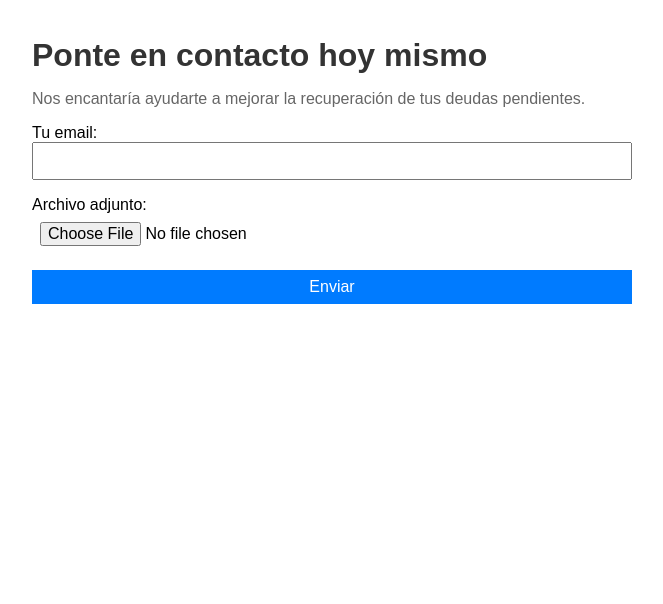
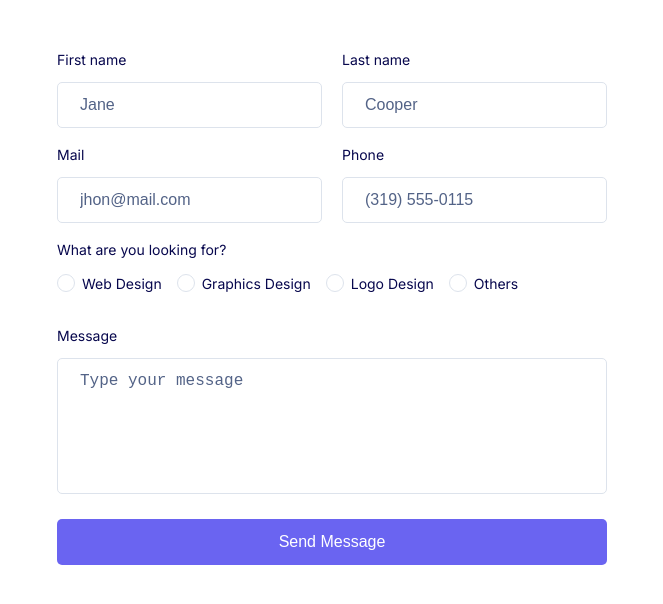
Before and after one commit to streaming10/cobrofacil, a Jekyll site: the page contacto.html, which Jekyll copies as it is, in a window 1280 px wide. Shown: the top 604 px of the page, without its empty margins (308-971 px from the left). Built offline with Jekyll 4.4.1, drawn with Linux system fonts in a browser that asks for light colours.

Commit message:
Update contacto.html

```diff
--- a/contacto.html
+++ b/contacto.html
@@ -1,74 +1,242 @@
-<!DOCTYPE html>
-<html lang="es">
-<head>
-    <meta charset="UTF-8">
-    <meta name="viewport" content="width=device-width, initial-scale=1.0">
-    <title>Contacto</title>
+<div class="formbold-main-wrapper">
+  <!-- Author: FormBold Team -->
+  <!-- Learn More: https://formbold.com -->
+  <div class="formbold-form-wrapper">
+    <form action="https://formbold.com/s/980Zb" method="POST">
+        <div class="formbold-input-flex">
+          <div>
+              <label for="firstname" class="formbold-form-label"> First name </label>
+              <input
+              type="text"
+              name="firstname"
+              id="firstname"
+              placeholder="Jane"
+              class="formbold-form-input"
+              />
+          </div>
+          <div>
+              <label for="lastname" class="formbold-form-label"> Last name </label>
+              <input
+              type="text"
+              name="lastname"
+              id="lastname"
+              placeholder="Cooper"
+              class="formbold-form-input"
+              />
+          </div>
+        </div>
+
+        <div class="formbold-input-flex">
+          <div>
+              <label for="email" class="formbold-form-label"> Mail </label>
+              <input
+              type="email"
+              name="email"
+              id="email"
+              placeholder="jhon@mail.com"
+              class="formbold-form-input"
+              />
+          </div>
+          <div>
+              <label for="phone" class="formbold-form-label"> Phone </label>
+              <input
+              type="text"
+              name="phone"
+              id="phone"
+              placeholder="(319) 555-0115"
+              class="formbold-form-input"
+              />
+          </div>
+        </div>
+
+        <div class="formbold-input-radio-wrapper">
+            <label for="jobtitle" class="formbold-form-label"> What are you looking for? </label>
+
+            <div class="formbold-radio-flex">
+              <div class="formbold-radio-group">
+                <label class="formbold-radio-label">
+                  <input class="formbold-input-radio" type="radio" name="jobtitle" id="jobtitle">
+                  Web Design
+                  <span class="formbold-radio-checkmark"></span>
+                </label>
+              </div>
+
+              <div class="formbold-radio-group">
+                <label class="formbold-radio-label">
+                  <input class="formbold-input-radio" type="radio" name="jobtitle" id="jobtitle">
+                  Graphics Design
+                  <span class="formbold-radio-checkmark"></span>
+                </label>
+              </div>
+
+              <div class="formbold-radio-group">
+                <label class="formbold-radio-label">
+                  <input class="formbold-input-radio" type="radio" name="jobtitle" id="jobtitle">
+                  Logo Design
+                  <span class="formbold-radio-checkmark"></span>
+                </label>
+              </div>
+
+              <div class="formbold-radio-group">
+                <label class="formbold-radio-label">
+                  <input class="formbold-input-radio" type="radio" name="jobtitle" id="jobtitle">
+                  Others
+                  <span class="formbold-radio-checkmark"></span>
+                </label>
+              </div>
+            </div>
+        </div>
+
+        <div>
+            <label for="message" class="formbold-form-label"> Message </label>
+            <textarea
+                rows="6"
+                name="message"
+                id="message"
+                placeholder="Type your message"
+                class="formbold-form-input"
+            ></textarea>
+        </div>
+
+        <button class="formbold-btn">
+            Send Message
+        </button>
+    </form>
+  </div>
+</div>
 <style>
+  @import url('https://fonts.googleapis.com/css2?family=Inter:wght@400;500;600;700&display=swap');
+  * {
+    margin: 0;
+    padding: 0;
+    box-sizing: border-box;
+  }
   body {
-            font-family: Arial, sans-serif;
-            max-width: 600px;
-            margin: 0 auto;
-            padding: 1rem;
+    font-family: "Inter", sans-serif;
+  }
+  .formbold-main-wrapper {
+    display: flex;
+    align-items: center;
+    justify-content: center;
+    padding: 48px;
   }
 
-        h1 {
-            font-size: 2rem;
-            color: #333;
-            margin-bottom: 1rem;
+  .formbold-form-wrapper {
+    margin: 0 auto;
+    max-width: 550px;
+    width: 100%;
+    background: white;
   }
 
-        p {
-            color: #666;
-            margin-bottom: 1rem;
+  .formbold-input-flex {
+    display: flex;
+    gap: 20px;
+    margin-bottom: 15px;
+  }
+  .formbold-input-flex > div {
+    width: 50%;
   }
 
-        form {
+  .formbold-input-radio-wrapper {
+    margin-bottom: 28px;
+  }
+  .formbold-radio-flex {
     display: flex;
-            flex-direction: column;
+    align-items: center;
+    gap: 15px;
+  }
+  .formbold-radio-label {
+    font-size: 14px;
+    line-height: 24px;
+    color: #07074D;
+    position: relative;
+    padding-left: 25px;
+    cursor: pointer;
+    -webkit-user-select: none;
+    -moz-user-select: none;
+    -ms-user-select: none;
+    user-select: none;
+  }
+  .formbold-input-radio {
+    position: absolute;
+    opacity: 0;
+    cursor: pointer;
+  }
+  .formbold-radio-checkmark {
+    position: absolute;
+    top: -1px;
+    left: 0;
+    height: 18px;
+    width: 18px;
+    background-color: #FFFFFF;
+    border: 1px solid #DDE3EC;
+    border-radius: 50%;
+  }
+  .formbold-radio-label .formbold-input-radio:checked ~ .formbold-radio-checkmark {
+    background-color: #6A64F1;
+  }
+  .formbold-radio-checkmark:after {
+    content: "";
+    position: absolute;
+    display: none;
   }
 
-        label {
-            display: flex;
-            flex-direction: column;
-            margin-bottom: 1rem;
+  .formbold-radio-label .formbold-input-radio:checked ~ .formbold-radio-checkmark:after {
+    display: block;
   }
 
-        input, button {
-            padding: 0.5rem;
-            font-size: 1rem;
+  .formbold-radio-label .formbold-radio-checkmark:after {
+    top: 50%;
+    left: 50%;
+    width: 10px;
+    height: 10px;
+    border-radius: 50%;
+    background: #FFFFFF;
+    transform: translate(-50%, -50%);
   }
 
-        button {
-            background-color: #007bff;
-            color: white;
-            border: none;
-            cursor: pointer;
+  .formbold-form-input {
+    width: 100%;
+    padding: 13px 22px;
+    border-radius: 5px;
+    border: 1px solid #DDE3EC;
+    background: #FFFFFF;
+    font-weight: 500;
+    font-size: 16px;
+    color: #07074D;
+    outline: none;
+    resize: none;
+  }
+  .formbold-form-input::placeholder {
+    color: #536387;
+  }
+  .formbold-form-input:focus {
+    border-color: #6a64f1;
+    box-shadow: 0px 3px 8px rgba(0, 0, 0, 0.05);
+  }
+  .formbold-form-label {
+    color: #07074D;
+    font-size: 14px;
+    line-height: 24px;
+    display: block;
+    margin-bottom: 10px;
   }
 
-        button:hover {
-            background-color: #0056b3;
+  .formbold-btn {
+    text-align: center;
+    width: 100%;
+    font-size: 16px;
+    border-radius: 5px;
+    padding: 14px 25px;
+    border: none;
+    font-weight: 500;
+    background-color: #6A64F1;
+    color: white;
+    cursor: pointer;
+    margin-top: 25px;
   }
+  .formbold-btn:hover {
+    box-shadow: 0px 3px 8px rgba(0, 0, 0, 0.05);
+  }
+
 </style>
-</head>
-<body>
-    <h1>Ponte en contacto hoy mismo</h1>
-    <p>Nos encantaría ayudarte a mejorar la recuperación de tus deudas pendientes.</p>
-
-    <form
-        action="https://formbold.com/s/980Zb"
-        method="POST"
-        enctype="multipart/form-data"
-    >
-        <label>
-            Tu email:
-            <input type="email" name="email" required>
-        </label>
-        <label>
-            Archivo adjunto:
-            <input type="file" name="Subir archivo">
-        </label>
-        <button type="submit">Enviar</button>
-    </form>
-</body>
-</html>
```
Lines whose indentation alone changed are shown as unchanged.
